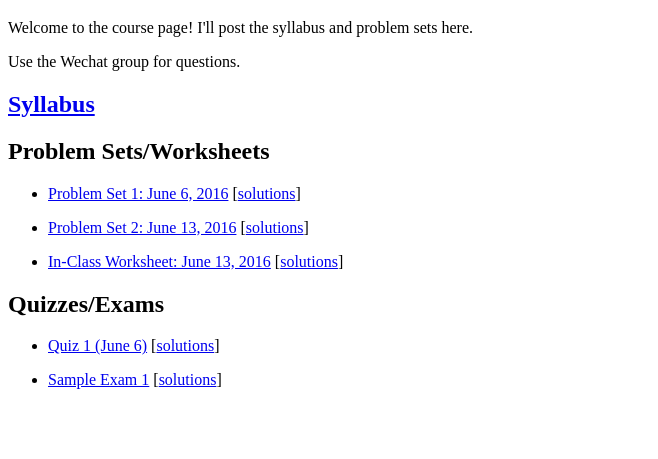
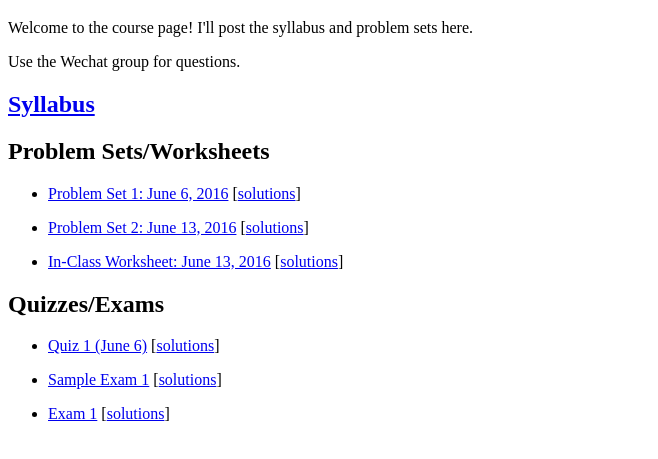
Before and after one commit to MichaelChirico/MichaelChirico.github.io, a plain HTML site: page xian/micro/course_page.html in a window 1280 px wide. Shown: the part 61-520 px from the top of the page, without its empty margins (0-658 px from the left). Drawn offline with Linux system fonts and the light colour scheme.

Commit message:
micro exam/solutions

```diff
--- a/xian/micro/course_page.html
+++ b/xian/micro/course_page.html
@@ -24,6 +24,7 @@
 <ul>
 <li><p><a href="quiz_01.pdf">Quiz 1 (June 6)</a> [<a href="quiz_01_sol.pdf">solutions</a>]</p></li>
 <li><p><a href="exam_1_sample.pdf">Sample Exam 1</a> [<a href="exam_1_sample_sol.pdf">solutions</a>]</p></li>
+<li><p><a href="exam_1.pdf">Exam 1</a> [<a href="exam_1_sol.pdf">solutions</a>]</p></li>
 </ul>
 </body>
 </html>
```
Also changed, not shown: 2 other files.
